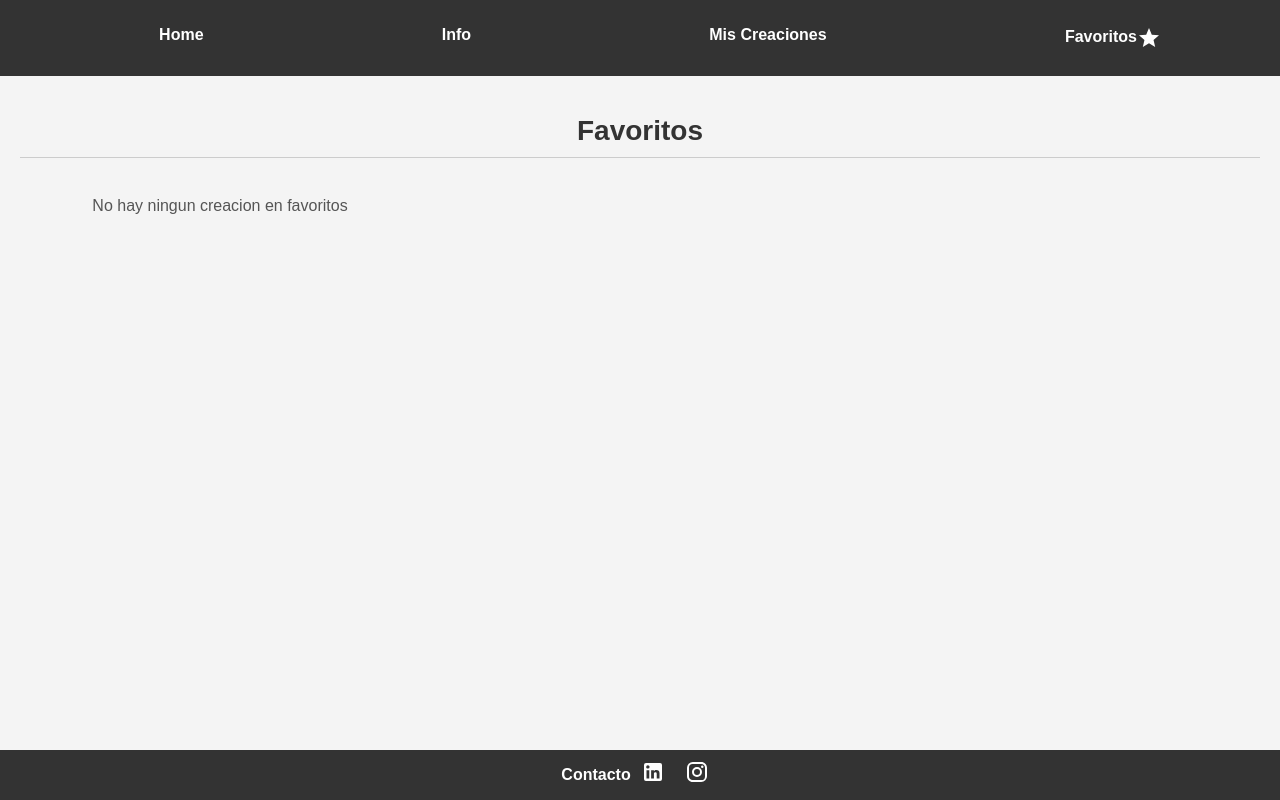
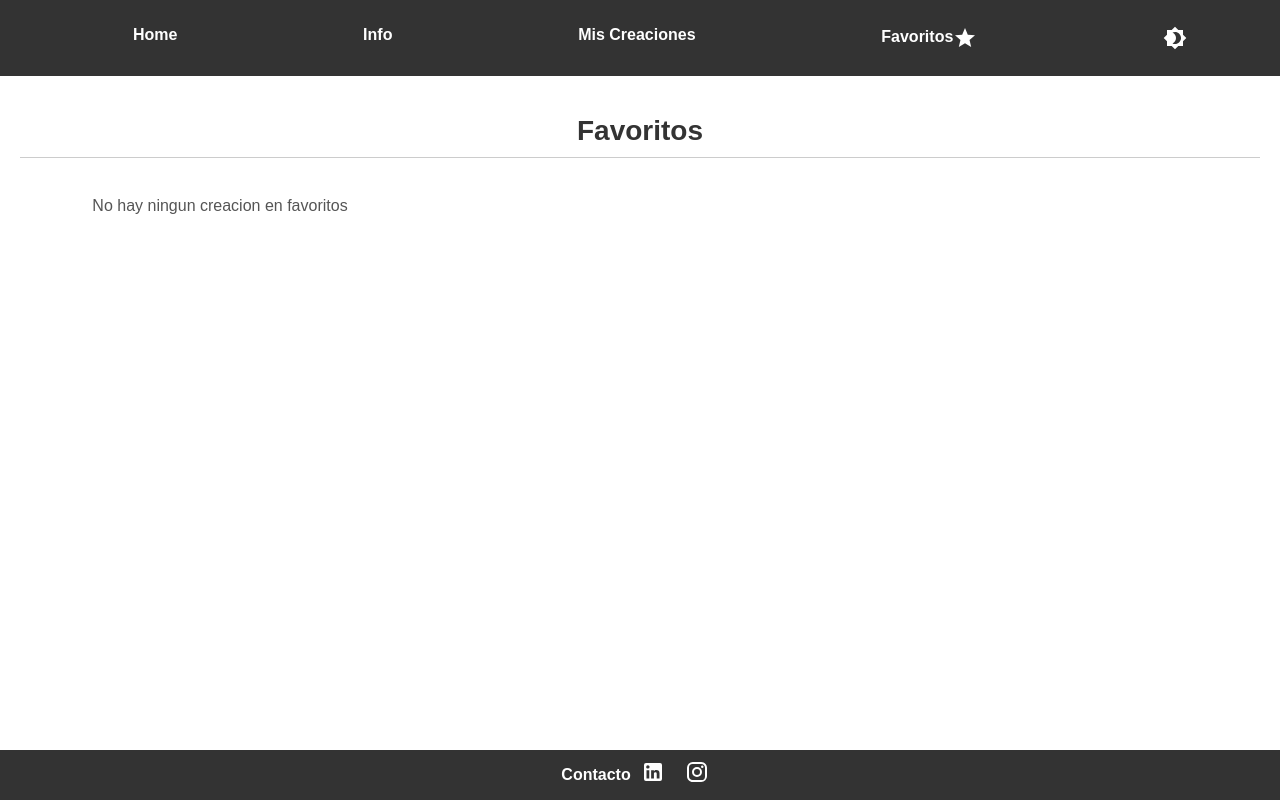
Before and after one commit to JMaici/TPFINALEFSI, a React (Create React App) app: page /Favoritos in a window 1280 px wide. Built offline with nearby package versions, Linux system fonts and the light colour scheme.

Commit message:
dark mode

```diff
--- a/src/components/Detalles.js
+++ b/src/components/Detalles.js
@@ -52,9 +52,11 @@ function Detalles() {
         </button>
       )}
       {/* GitHub button */}
-      <a href={creacion.githubLink} target="_blank" rel="noopener noreferrer">
-        <FontAwesomeIcon icon={faGithub} size="2x" className="github-icon" />
-      </a>
+      {creacion.link && creacion.link.trim() !== '' && (
+        <a href={creacion.link} target="_blank" rel="noopener noreferrer" className="github-link">
+          <FontAwesomeIcon icon={faGithub} size="2x" className="github-icon" />
+        </a>
+      )}
       {/* Add more details as needed */}
     </div>
   );
--- a/src/components/Info.js
+++ b/src/components/Info.js
@@ -15,7 +15,7 @@ const Info = () => {
         <strong>Ubicación:</strong> <a href="https://www.google.com/maps/place/Buenos+Aires" className="custom-link">Buenos Aires</a>
       </p>
       <p>
-        <strong>Correo Electrónico:</strong> <a href="mailto:tucorreo@example.com" className="custom-link">example@gmail.com</a>
+        <strong>Correo Electrónico:</strong> <a href="mailto:joaquinmaceira2006@gmail.com" className="custom-link">joaquinmaceira2006@gmail.com</a>
       </p>
       {/* Agrega más información según sea necesario */}
     </div>
--- a/src/components/Layout.css
+++ b/src/components/Layout.css
@@ -1,4 +1,4 @@
-/* CSS for the Layout */
+/* Layout.css */
 body {
   margin: 0;
   display: flex;
@@ -10,6 +10,11 @@ body {
   display: flex;
   flex-direction: column;
   min-height: 100vh;
+  background-color: #fff; /* Set the default background color */
+}
+
+.layout.dark-mode {
+  background-color: #2d2d2d; /* Set the dark mode background color */
 }
 
 .navbar {
@@ -35,6 +40,16 @@ body {
   font-size: 16px;
 }
 
+/* Add this style to ensure the toggle button is aligned with the navbar */
+.navbar-item:last-child {
+  display: flex;
+  align-items: center;
+}
+
+.dark-mode-toggle {
+  cursor: pointer;
+}
+
 .content {
   flex: 1; /* Allows content to take up available space */
   padding: 20px; /* Add padding as needed */
@@ -45,7 +60,6 @@ body {
   color: #fff;
   text-align: center;
   padding: 10px 0;
-  position: fixed; /* Fixed positioning */
   bottom: 0;
   width: 100%;
   display: flex;
--- a/src/components/Layout.js
+++ b/src/components/Layout.js
@@ -1,18 +1,21 @@
 // Layout.js
 import React from "react";
 import { Outlet, Link } from "react-router-dom";
-import { useFavorites } from '../contextState';
+import { useFavorites, useDarkMode } from '../contextState'; // Import useDarkMode hook
+import "./globalStyles.css"; // Import global styles
 import "./Layout.css";
 import Badge from "@mui/material/Badge";
 import StarIcon from "@mui/icons-material/Star";
 import LinkedInIcon from '@mui/icons-material/LinkedIn';
 import InstagramIcon from '@mui/icons-material/Instagram';
+import Brightness4Icon from '@mui/icons-material/Brightness4'; // Import the dark mode icon
 
 const Layout = () => {
   const { favorites } = useFavorites();
+  const { darkMode, toggleDarkMode } = useDarkMode(); // Use the dark mode state and toggle function
 
   return (
-    <div className="layout">
+    <div className={`layout ${darkMode ? 'dark-mode' : ''}`}>
       <nav className="navbar">
         <ul className="navbar-list">
           <li className="navbar-item">
@@ -38,6 +41,10 @@ const Layout = () => {
               </Badge>
             </Link>
           </li>
+          {/* Dark Mode toggle button */}
+          <li className="navbar-item dark-mode-toggle" onClick={toggleDarkMode}>
+            <Brightness4Icon />
+          </li>
         </ul>
       </nav>
       <div className="content">
--- /dev/null
+++ b/src/components/globalStyles.css
@@ -0,0 +1,34 @@
+/* globalStyles.css */
+body {
+    font-family: 'Arial', sans-serif; /* Set your desired font-family */
+    margin: 0;
+    transition: background-color 0.3s, color 0.3s;
+  }
+
+  .dark-mode body {
+    background-color: #1e1e1e; /* Dark mode background color */
+    color: #fff; /* Dark mode text color */
+  }
+  /* globalStyles.css */
+body {
+    font-family: 'Arial', sans-serif; /* Set your desired font-family */
+    margin: 0;
+    transition: background-color 0.3s, color 0.3s;
+  }
+
+  .dark-mode body {
+    background-color: #1e1e1e; /* Dark mode background color */
+    color: #fff; /* Dark mode text color */
+  }
+
+  /* Apply dark mode styles to specific elements */
+  .dark-mode h1,
+  .dark-mode h2,
+  .dark-mode h3,
+  .dark-mode p{
+    color: #fff; /* Dark mode text color for specific elements */
+  }
+
+  /* Add more global styles as needed */
+
+  /* Add more global styles as needed */
--- a/src/contextState.js
+++ b/src/contextState.js
@@ -4,6 +4,7 @@ import axios from 'axios';
 
 const DataContext = createContext();
 const FavoritesContext = createContext();
+const DarkModeContext = createContext(); // Add Dark Mode context
 
 export const DataProvider = ({ children }) => {
   const [creacionesData, setCreacionesData] = useState(null);
@@ -19,7 +20,9 @@ export const DataProvider = ({ children }) => {
   return (
     <DataContext.Provider value={{ creacionesData }}>
       <FavoritesProvider>
-        {children}
+        <DarkModeProvider>{/* Include Dark Mode provider */}
+          {children}
+        </DarkModeProvider>
       </FavoritesProvider>
     </DataContext.Provider>
   );
@@ -64,3 +67,28 @@ export const FavoritesProvider = ({ children }) => {
 export const useFavorites = () => {
   return useContext(FavoritesContext);
 };
+
+export const DarkModeProvider = ({ children }) => {
+  const [darkMode, setDarkMode] = useState(() => {
+    const storedDarkMode = localStorage.getItem('darkMode');
+    return storedDarkMode ? JSON.parse(storedDarkMode) : false;
+  });
+
+  const toggleDarkMode = () => {
+    setDarkMode((prevMode) => !prevMode);
+  };
+
+  useEffect(() => {
+    localStorage.setItem('darkMode', JSON.stringify(darkMode));
+  }, [darkMode]);
+
+  return (
+    <DarkModeContext.Provider value={{ darkMode, toggleDarkMode }}>
+      {children}
+    </DarkModeContext.Provider>
+  );
+};
+
+export const useDarkMode = () => {
+  return useContext(DarkModeContext);
+};
--- a/src/index.js
+++ b/src/index.js
@@ -3,6 +3,7 @@ import ReactDOM from 'react-dom/client';
 import './index.css';
 import App from './App';
 import reportWebVitals from './reportWebVitals';
+import './components/globalStyles.css';
 
 const root = ReactDOM.createRoot(document.getElementById('root'));
 root.render(
```
Also changed, not shown: public/creaciones.JSON (+17 -10 lines), src/components/DarkModeToggle.js (added, +21 -0 lines).
